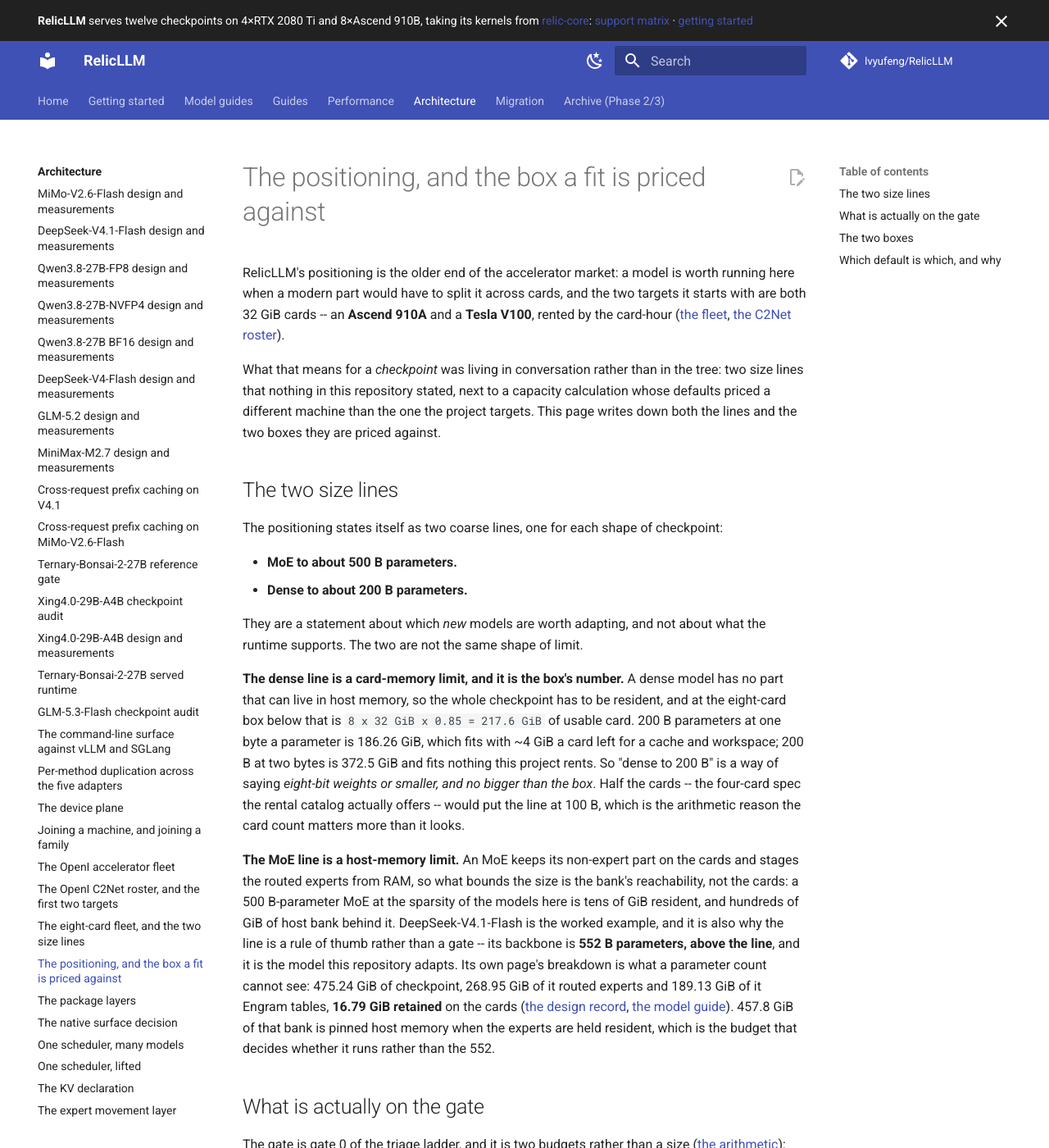
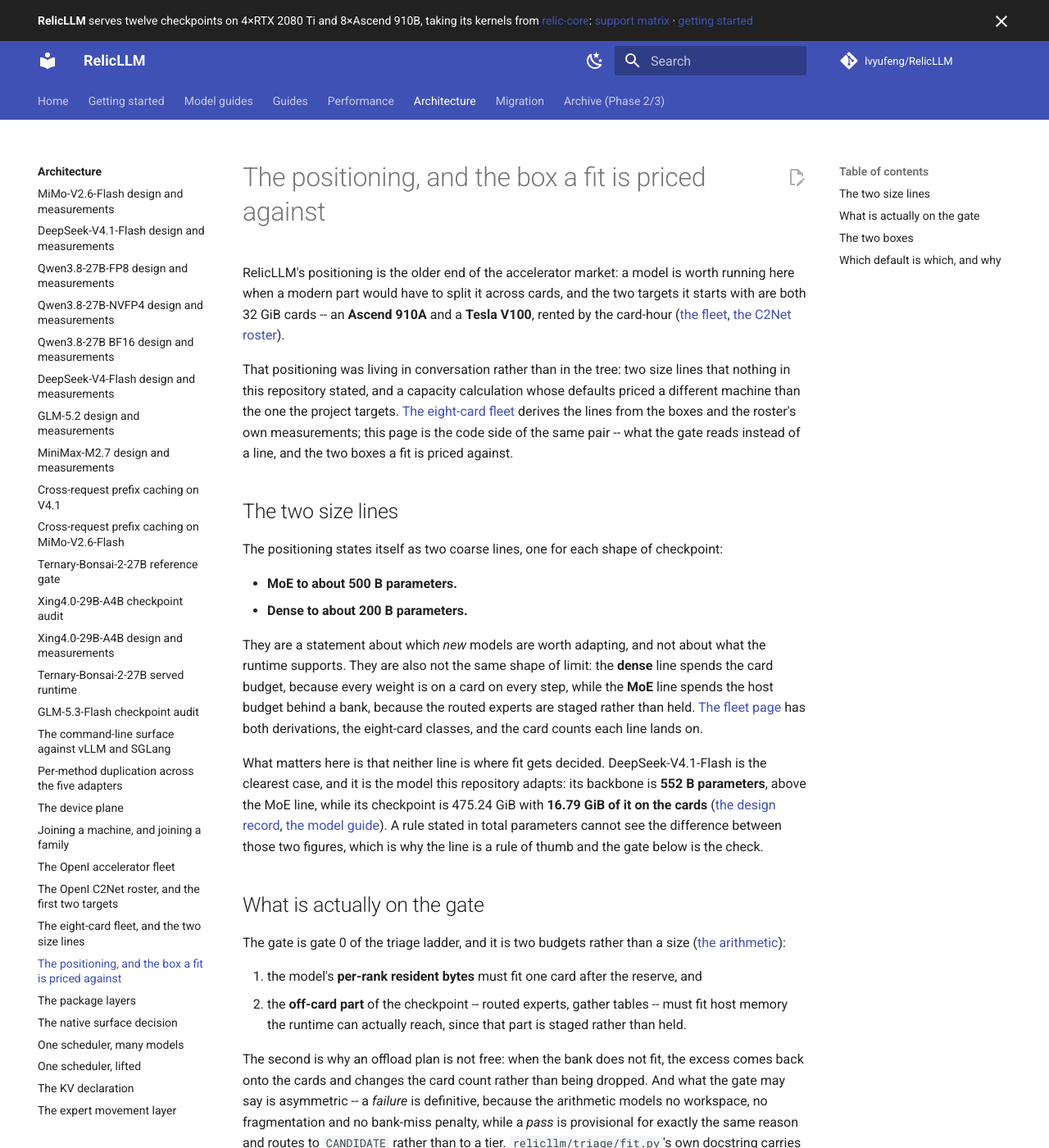
Before and after one commit to lvyufeng/RelicLLM, an MkDocs documentation site: the page built from docs/architecture/positioning.md, in a window 1280 px wide and 1400 px high. Shown: the whole window at 82% size. Built offline with MkDocs 1.6.1 and Material for MkDocs 9.7.7, drawn with Linux system fonts in a browser that asks for light colours; comment, search, counter and statistics services are not loaded.

Commit message:
docs(positioning): point at the fleet page instead of restating the lines
This page and `eight_card_fleet_and_size_lines.md` were written to answer the same
question, and they disagreed where it mattered: the fleet page derived the MoE line from
the host bank budget, this one derived it from the same numbers but concluded with a
resident figure that came from subtracting the bank off the checkpoint total.

The fleet page owns the lines: it has the eight-card classes, the dense ceiling per class,
the bank budget per class, and the roster measurements all four numbers come from. This
page now states the two lines, says which budget each one spends, links to that derivation,
and keeps the part that is its own -- that neither line is what the gate reads, which is
why the fit arithmetic below prices a checkpoint rather than comparing a parameter count.

The index row is rewritten to match: it described the arithmetic that moved out.

Co-Authored-By: Codex <noreply@anthropic.com>

```diff
--- a/docs/architecture/positioning.md
+++ b/docs/architecture/positioning.md
@@ -5,10 +5,11 @@ a modern part would have to split it across cards, and the two targets it starts
 32 GiB cards -- an **Ascend 910A** and a **Tesla V100**, rented by the card-hour
 ([the fleet](openi_accelerator_fleet.md), [the C2Net roster](openi_c2net_roster_and_targets.md)).
 
-What that means for a *checkpoint* was living in conversation rather than in the tree: two size lines
-that nothing in this repository stated, next to a capacity calculation whose defaults priced a
-different machine than the one the project targets. This page writes down both the lines and the two
-boxes they are priced against.
+That positioning was living in conversation rather than in the tree: two size lines that nothing in
+this repository stated, and a capacity calculation whose defaults priced a different machine than the
+one the project targets. [The eight-card fleet](eight_card_fleet_and_size_lines.md) derives the lines
+from the boxes and the roster's own measurements; this page is the code side of the same pair -- what
+the gate reads instead of a line, and the two boxes a fit is priced against.
 
 ## The two size lines
 
@@ -18,28 +19,18 @@ The positioning states itself as two coarse lines, one for each shape of checkpo
 - **Dense to about 200 B parameters.**
 
 They are a statement about which *new* models are worth adapting, and not about what the runtime
-supports. The two are not the same shape of limit.
+supports. They are also not the same shape of limit: the **dense** line spends the card budget,
+because every weight is on a card on every step, while the **MoE** line spends the host budget behind
+a bank, because the routed experts are staged rather than held. [The fleet
+page](eight_card_fleet_and_size_lines.md) has both derivations, the eight-card classes, and the card
+counts each line lands on.
 
-**The dense line is a card-memory limit, and it is the box's number.** A dense model has no part that
-can live in host memory, so the whole checkpoint has to be resident, and at the eight-card box below
-that is `8 x 32 GiB x 0.85 = 217.6 GiB` of usable card. 200 B parameters at one byte a parameter is
-186.26 GiB, which fits with ~4 GiB a card left for a cache and workspace; 200 B at two bytes is
-372.5 GiB and fits nothing this project rents. So "dense to 200 B" is a way of saying *eight-bit
-weights or smaller, and no bigger than the box*. Half the cards -- the four-card spec the rental
-catalog actually offers -- would put the line at 100 B, which is the arithmetic reason the card count
-matters more than it looks.
-
-**The MoE line is a host-memory limit.** An MoE keeps its non-expert part on the cards and stages the
-routed experts from RAM, so what bounds the size is the bank's reachability, not the cards: a
-500 B-parameter MoE at the sparsity of the models here is tens of GiB resident, and hundreds of GiB
-of host bank behind it. DeepSeek-V4.1-Flash is the worked example, and it is also why the line is a
-rule of thumb rather than a gate -- its backbone is **552 B parameters, above the line**, and it is
-the model this repository adapts. Its own page's breakdown is what a parameter count cannot see:
-475.24 GiB of checkpoint, 268.95 GiB of it routed experts and 189.13 GiB of it Engram tables,
-**16.79 GiB retained** on the cards
+What matters here is that neither line is where fit gets decided. DeepSeek-V4.1-Flash is the clearest
+case, and it is the model this repository adapts: its backbone is **552 B parameters**, above the MoE
+line, while its checkpoint is 475.24 GiB with **16.79 GiB of it on the cards**
 ([the design record](deepseek_v4_1_flash_design.md), [the model guide](../models/deepseek-v4.1-flash.md)).
-457.8 GiB of that bank is pinned host memory when the experts are held resident, which is the budget
-that decides whether it runs rather than the 552.
+A rule stated in total parameters cannot see the difference between those two figures, which is why
+the line is a rule of thumb and the gate below is the check.
 
 ## What is actually on the gate
 
```
Also changed, not shown: docs/architecture/index.md (+1 -1 lines).
